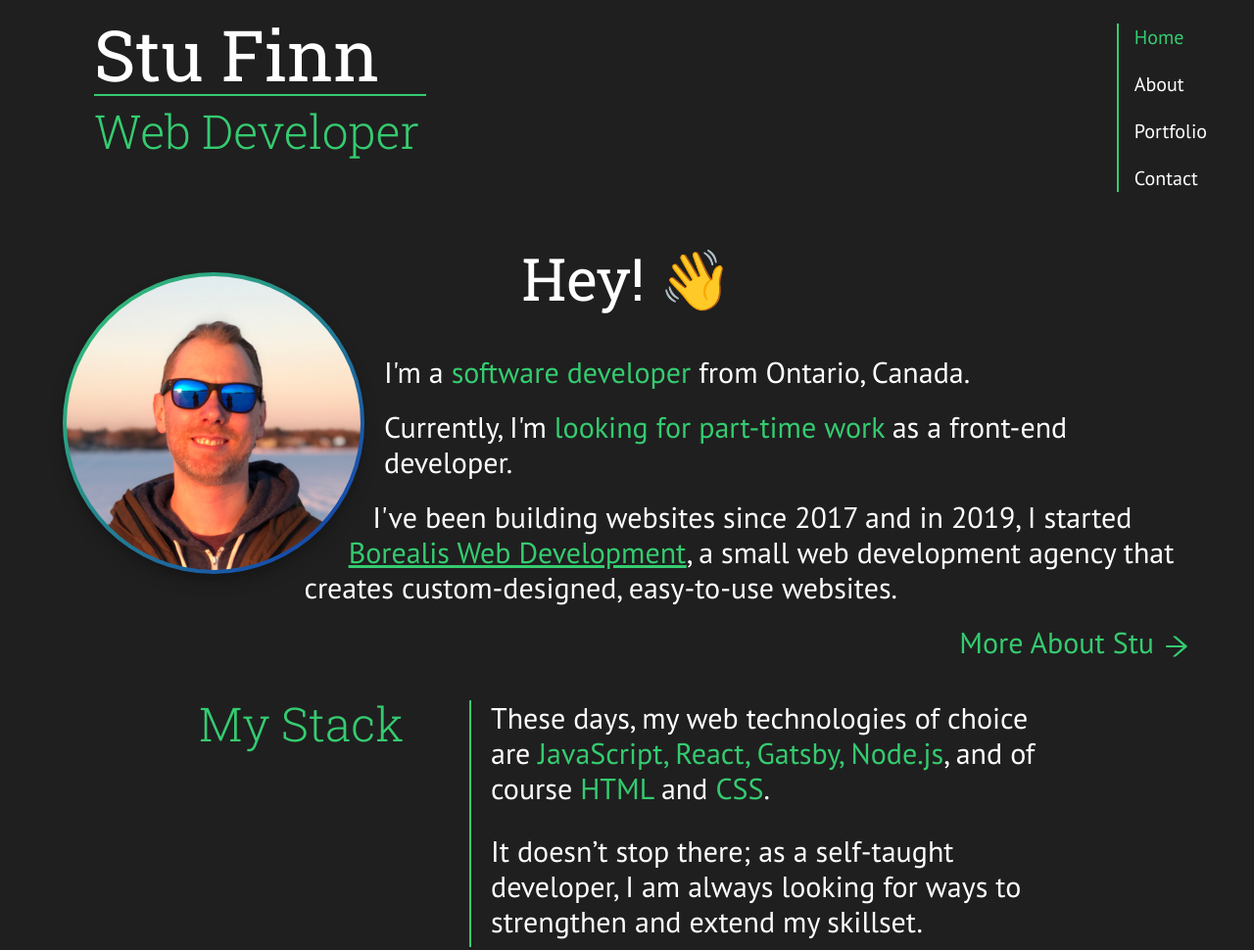
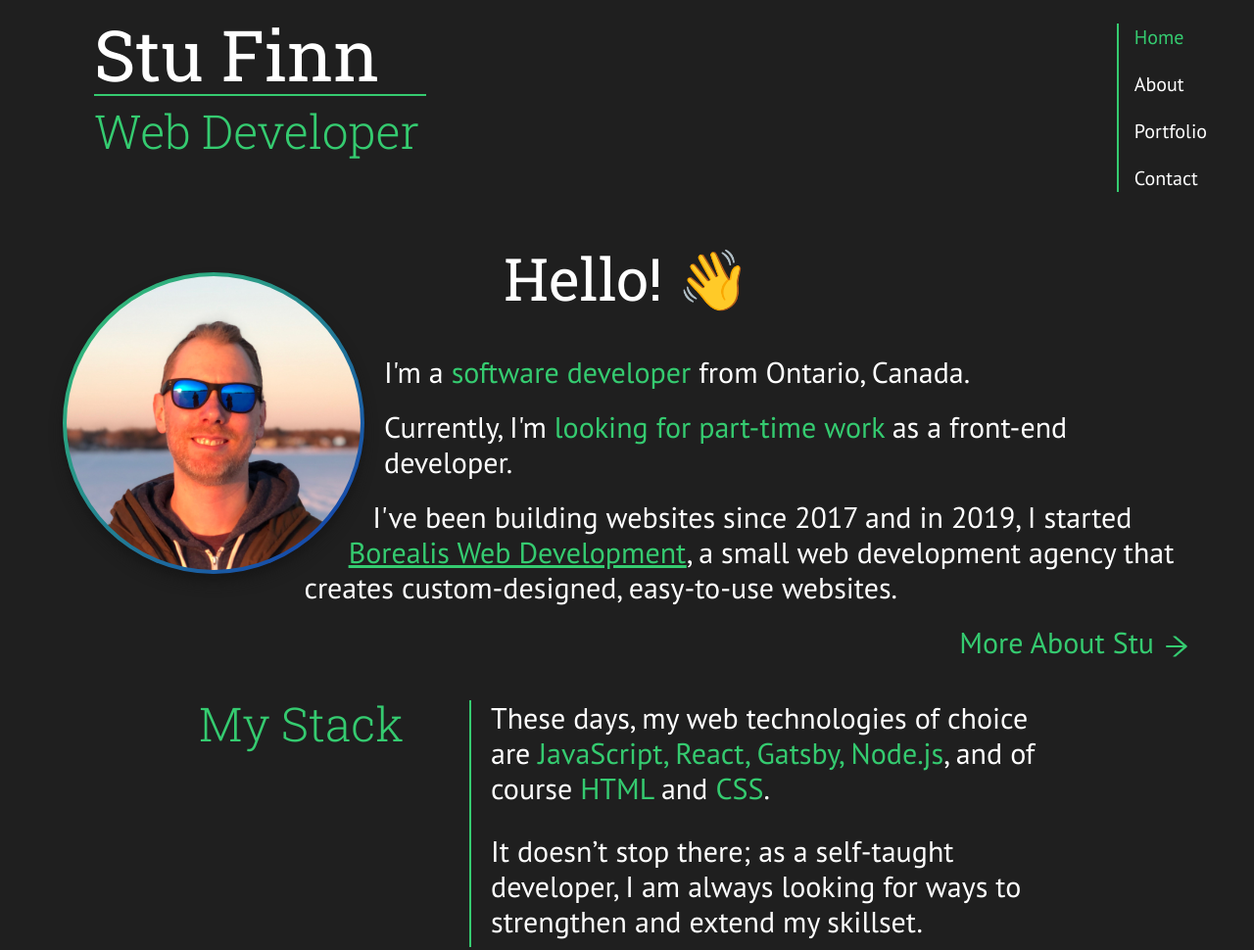
Before and after one commit to stufinn/Portfolio_Gatsby, a Gatsby site: page / in a window 1280 px wide. Shown: the top 970 px of the page at 98% size. Built offline with nearby package versions, Linux system fonts and the light colour scheme; Gatsby itself is replaced by a stand-in of ours.

Commit message:
Change "Hey" to "Hello"

```diff
--- a/src/pages/index.js
+++ b/src/pages/index.js
@@ -40,7 +40,7 @@ const Index = () => {
       <div className="grid justify-items-center md:block">
         {/* Profile image floats left */}
         <ProfileImage />
-        <h1 className="text-5xl md:text-6xl">Hey! 👋</h1>
+        <h1 className="text-5xl md:text-6xl">Hello! 👋</h1>
         <AboutMeSummary
           moreLink
           lookingForWork
```
